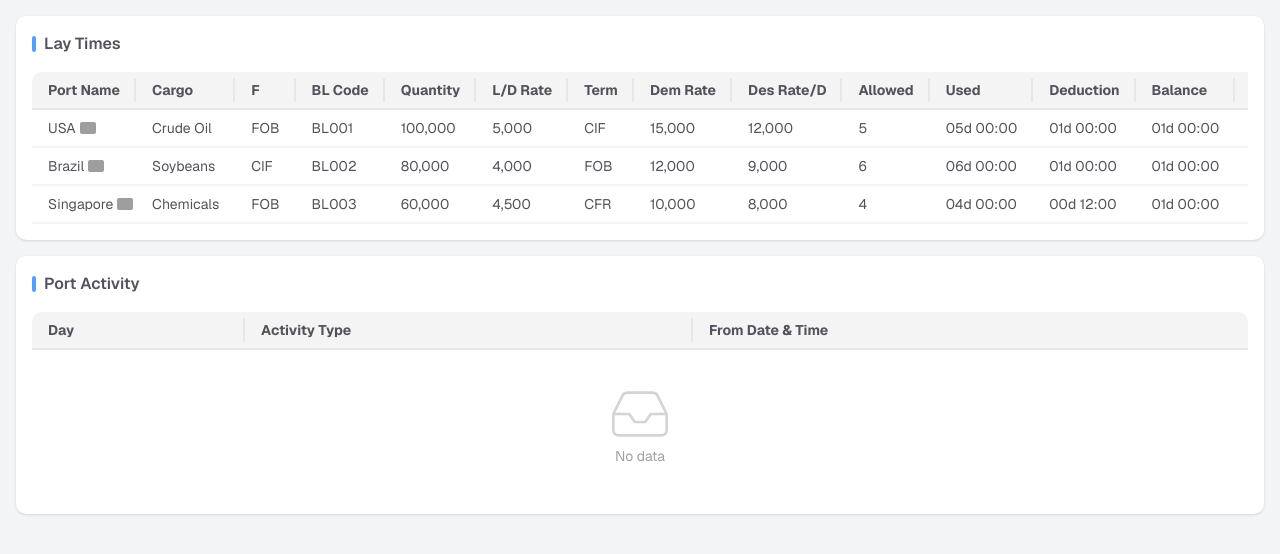
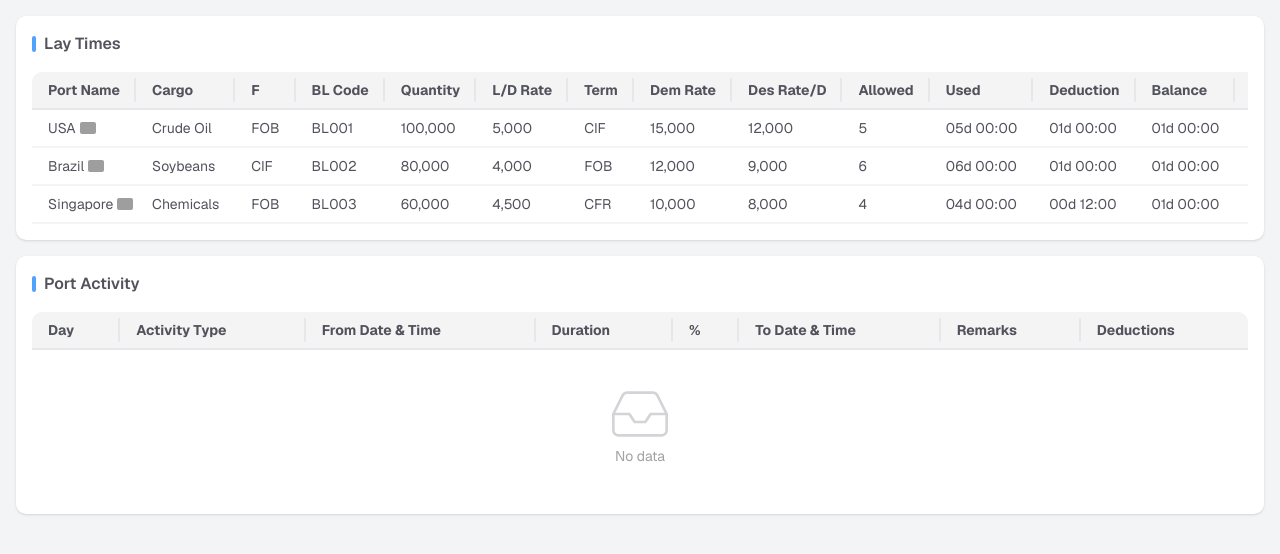
Before and after one commit to arshaan-abh/event-management, a Next.js app: page / in a window 1280 px wide. Shown: the top 554 px of the page. Built offline with nearby package versions, Linux system fonts and the light colour scheme; grey boxes are pictures that could not be loaded.

Commit message:
Almost completed the second table's columns

```diff
--- a/src/components/select-cell.tsx
+++ b/src/components/select-cell.tsx
@@ -29,7 +29,6 @@ export const SelectCell: FC<SelectCellProps> = ({
       </SelectTrigger>
       <SelectContent>
         <SelectGroup>
-          <SelectLabel>Activity Types</SelectLabel>
           {uniqueOptions.map((option) => (
             <SelectItem key={option} value={option}>
               {option}
--- a/src/consts/port-activity-columns.tsx
+++ b/src/consts/port-activity-columns.tsx
@@ -1,8 +1,13 @@
-import { PortActivity } from "@/interfaces/lay-time";
+import {
+  PortActivity,
+  PortActivityPercentage,
+  PortActivityType,
+} from "@/interfaces/lay-time";
 import { formatDateAndTime } from "@/utils/format-date-and-time";
 import { getSelectColumn } from "@/utils/get-select-column";
 import { getDateAndTimeColumn } from "@/utils/get-date-and-time-column";
 import { ColumnDef } from "@tanstack/react-table";
+import { getTimeDiffColumn } from "@/utils/get-time-diff-column";
 
 export const portActivityColumns: ColumnDef<PortActivity>[] = [
   {
@@ -13,6 +18,7 @@ export const portActivityColumns: ColumnDef<PortActivity>[] = [
     generateValue: ({ activityType }) => activityType,
     header: "Activity Type",
     accessorKey: "activityType",
+    options: Object.values(PortActivityType),
   }),
   getDateAndTimeColumn({
     generateDateAndTime: ({ fromDateAndTime }) => fromDateAndTime,
@@ -20,4 +26,32 @@ export const portActivityColumns: ColumnDef<PortActivity>[] = [
     accessorKey: "fromDateAndTime",
     editable: true,
   }),
+  getTimeDiffColumn({
+    generateTimeDiff: ({ fromDateAndTime }) => ({
+      from: fromDateAndTime,
+      to: fromDateAndTime,
+    }),
+    header: "Duration",
+  }),
+  getSelectColumn({
+    generateValue: ({ percentage }) => percentage.toString(),
+    header: "%",
+    accessorKey: "percentage",
+    options: Object.values(PortActivityPercentage).map((percentage) =>
+      percentage.toString(),
+    ),
+  }),
+  getDateAndTimeColumn({
+    generateDateAndTime: ({ fromDateAndTime }) => fromDateAndTime,
+    header: "To Date & Time",
+    accessorKey: "toDateAndTime",
+  }),
+  {
+    header: "Remarks",
+    accessorKey: "remarks",
+  },
+  {
+    header: "Deductions",
+    accessorKey: "deductions",
+  },
 ];
--- a/src/interfaces/lay-time.ts
+++ b/src/interfaces/lay-time.ts
@@ -25,7 +25,7 @@ export interface PortActivity {
   id: number;
   activityType: PortActivityType;
   fromDateAndTime: string;
-  percentage: 0 | 50 | 100;
+  percentage: PortActivityPercentage;
   remarks: string;
 }
 
@@ -40,3 +40,9 @@ export enum PortActivityType {
   Bunkering = "Bunkering",
   Maintenance = "Maintenance",
 }
+
+export enum PortActivityPercentage {
+  P0 = 0,
+  P50 = 50,
+  P100 = 100,
+}
--- a/src/utils/get-select-column.tsx
+++ b/src/utils/get-select-column.tsx
@@ -1,5 +1,4 @@
 import { ColumnDef, RowData } from "@tanstack/react-table";
-import { PortActivityType } from "@/interfaces/lay-time";
 import { SelectCell } from "@/components/select-cell";
 
 export interface UpdateDataProps {
@@ -12,8 +11,9 @@ export const getSelectColumn: <TData extends RowData>(
   props: {
     generateValue: (props: TData) => string;
     accessorKey: keyof TData;
+    options: string[];
   } & ColumnDef<TData>,
-) => ColumnDef<TData> = ({ generateValue, ...columnDef }) => ({
+) => ColumnDef<TData> = ({ generateValue, options, ...columnDef }) => ({
   cell: ({ row, column, table }) => {
     const value = generateValue(row.original);
     const meta = table.options.meta as {
@@ -22,7 +22,7 @@ export const getSelectColumn: <TData extends RowData>(
     return (
       <SelectCell
         value={value}
-        options={Object.values(PortActivityType)}
+        options={options}
         onChange={(value) =>
           meta.updateData({
             rowIndex: row.index,
```
